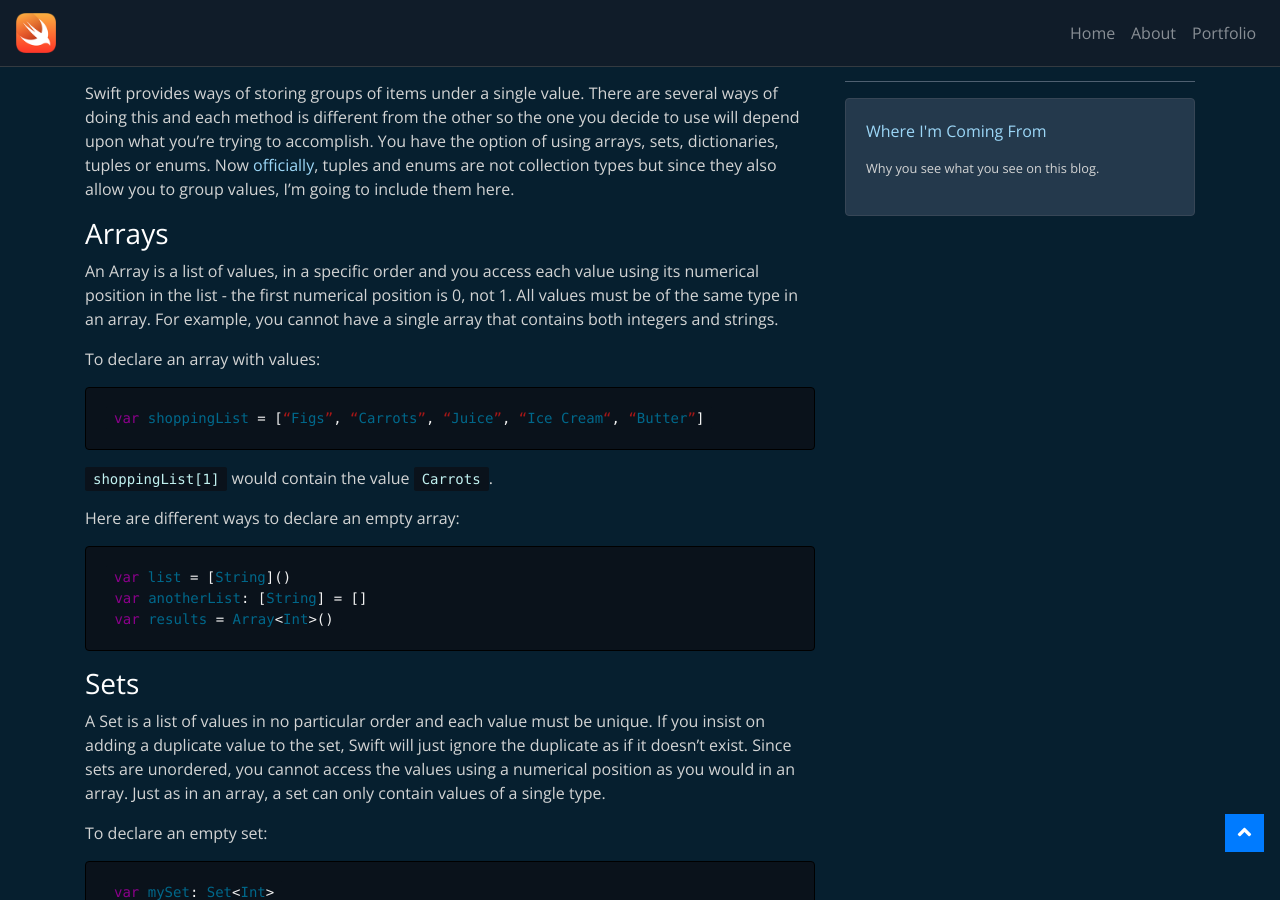
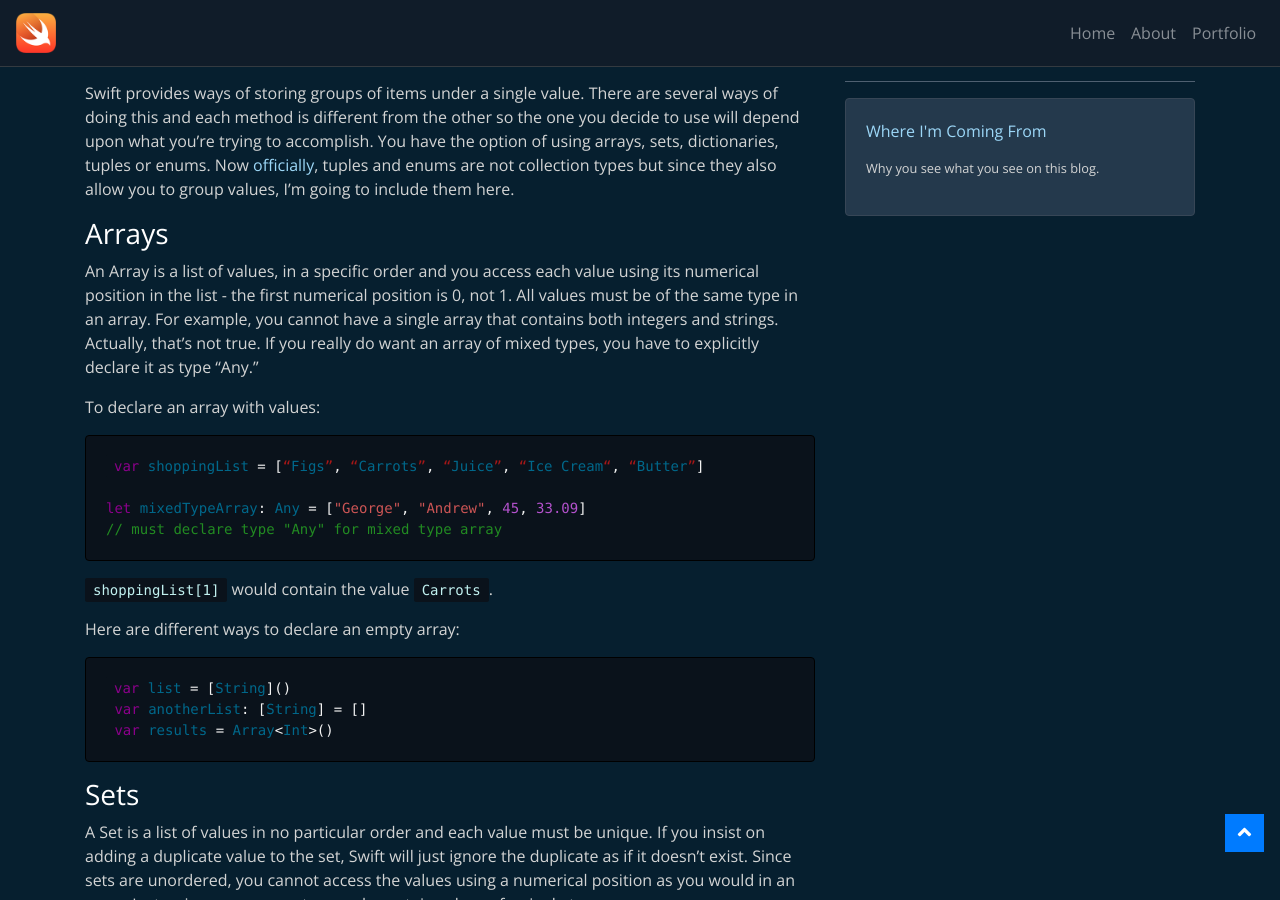
Before and after one commit to Swift-Lang-Learn/swift-lang-learn.github.io, a Jekyll site: the page built from _posts/2019-03-03-collections.md, in a window 1280 px wide and 900 px high, scrolled down 422 px. Built offline with Jekyll 4.4.1, drawn with Linux system fonts in a browser that asks for light colours.

Commit message:
Add mixed Type array.

```diff
--- a/_posts/2019-03-03-collections.md
+++ b/_posts/2019-03-03-collections.md
@@ -11,12 +11,15 @@ categories: [jekyll, update]
 Swift provides ways of storing groups of items under a single value. There are several ways of doing this and each method is different from the other so the one you decide to use will depend upon what you’re trying to accomplish.  You have the option of using arrays, sets, dictionaries, tuples or enums.  Now [officially](https://docs.swift.org/swift-book/LanguageGuide/CollectionTypes.html), tuples and enums are not collection types but since they also allow you to group values, I’m going to include them here.
 
 ### Arrays
-An Array is a list of values, in a specific order and you access each value using its numerical position in the list - the first numerical position is 0, not 1.  All values must be of the same type in an array. For example, you cannot have a single array that contains both integers and strings.
+An Array is a list of values, in a specific order and you access each value using its numerical position in the list - the first numerical position is 0, not 1.  All values must be of the same type in an array. For example, you cannot have a single array that contains both integers and strings.  Actually, that's not true.  If you really do want an array of mixed types, you have to explicitly declare it as type "Any."
 
 To declare an array with values:
 
 {% highlight swift %}
 var shoppingList = [“Figs”, “Carrots”, “Juice”, “Ice Cream“, “Butter”]
+
+let mixedTypeArray: Any = ["George", "Andrew", 45, 33.09]
+// must declare type "Any" for mixed type array
 {% endhighlight %}
 
 `shoppingList[1]` would contain the value `Carrots`.
```
